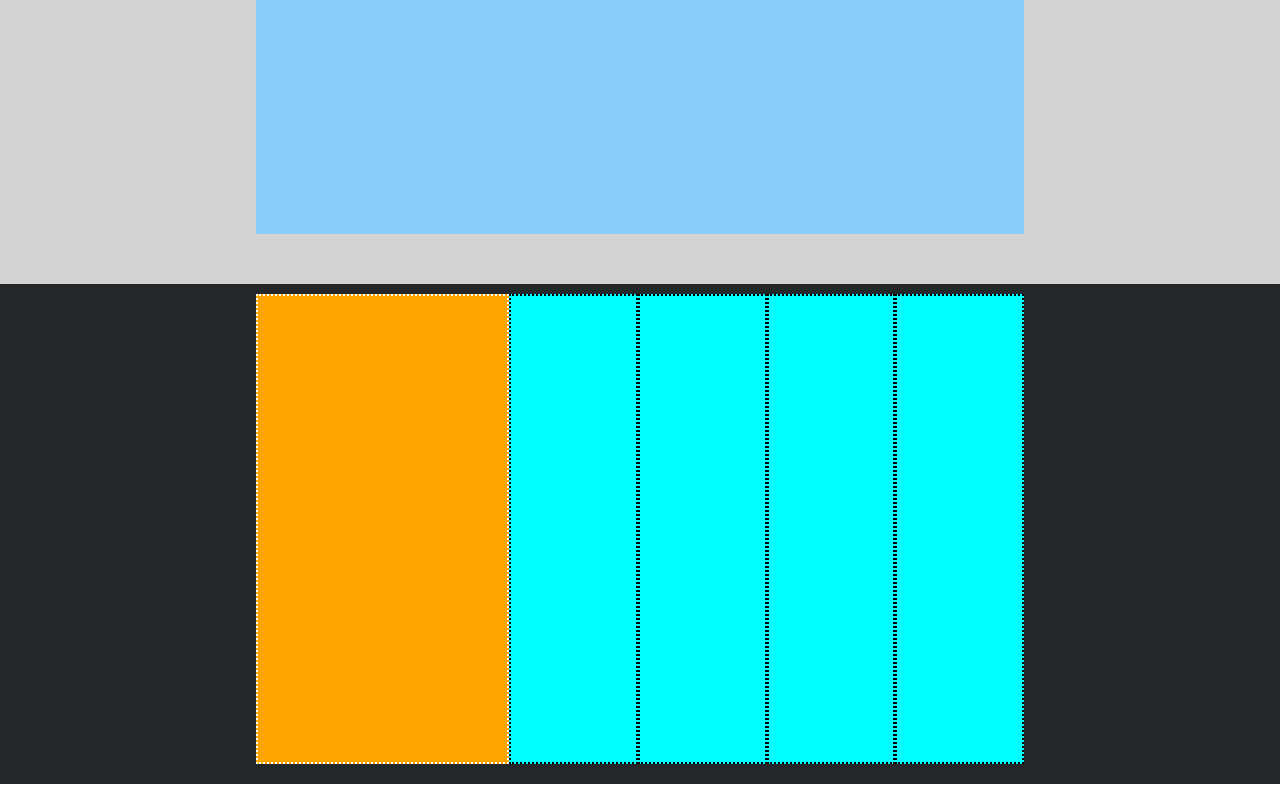
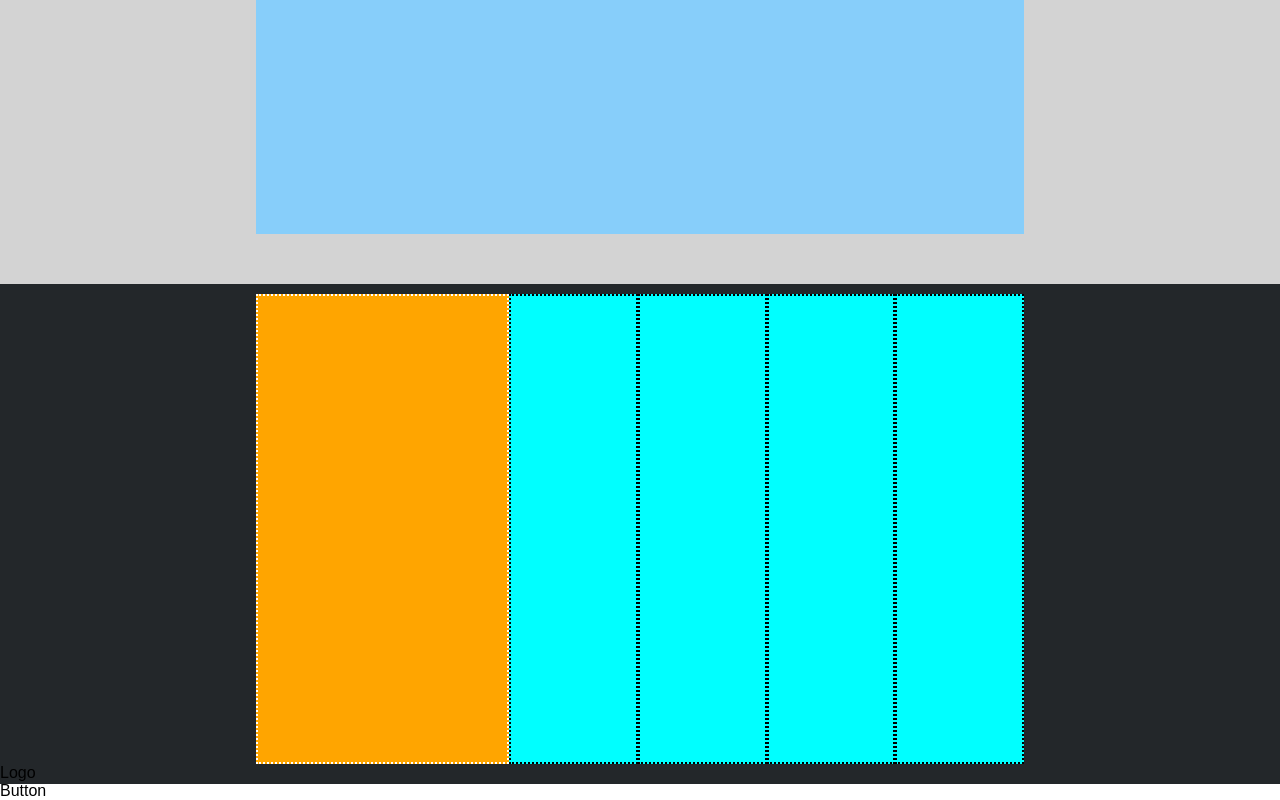
Before and after one commit to eugeniomalavasi/htmlcss-struttura-discord, a plain HTML site: page index.html in a window 1280 px wide. Shown: the part 3096-3896 px from the top of the page. Drawn offline with Linux system fonts and the light colour scheme.

Commit message:
feat: footer scaffolding

```diff
--- a/index.html
+++ b/index.html
@@ -71,6 +71,14 @@
                 <div class="box_small"></div>
             </div>
         <!-- /FIVE ROW PART -->
+
+        <!-- MAIN FOOTER -->
+        <div class="footer_container">
+            <div class="main_footer">
+                <div class="foot_box">Logo</div>
+                <div class="foot_box">Button</div>
+            </div>
+        </div>
     </footer>
     <!-- /FOOTER -->
 
```
